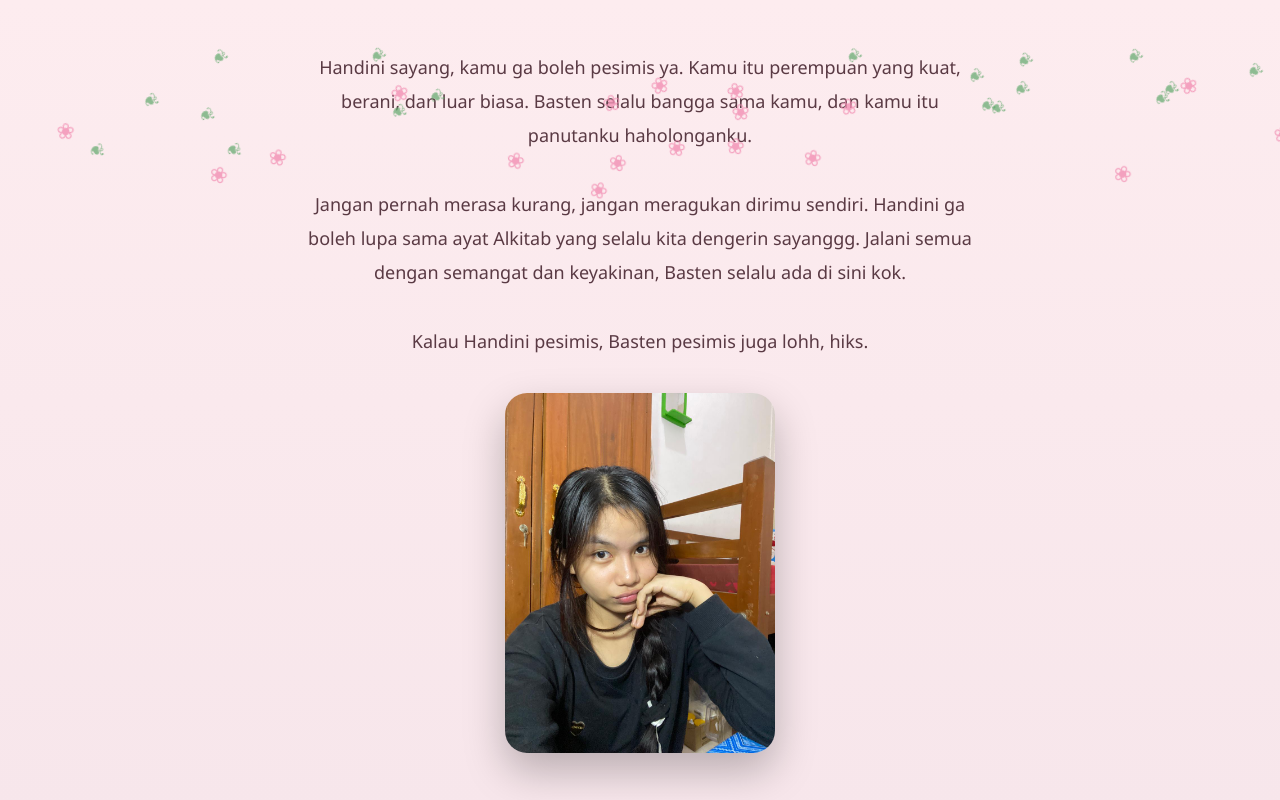
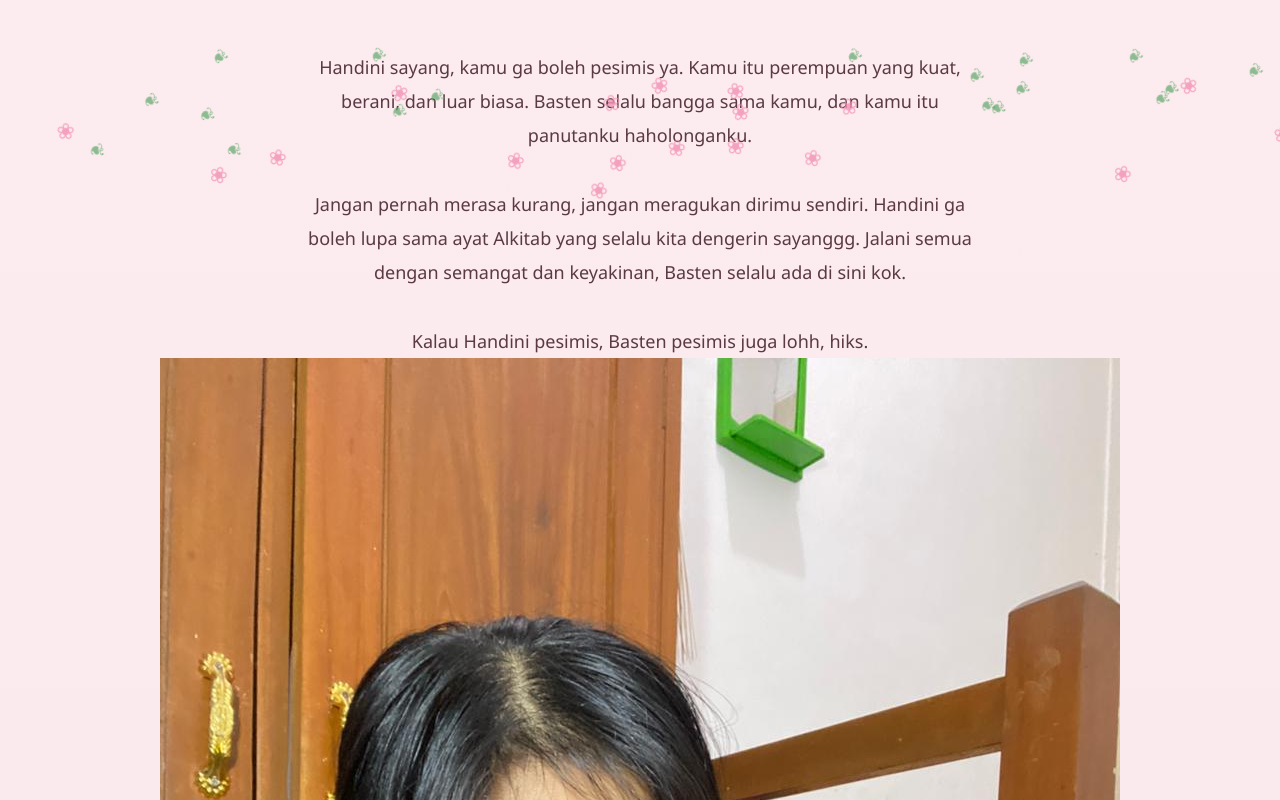
Before and after one commit to marcovanbastensimanjuntak-web/Handiniiiii, a plain HTML site: page index.html in a window 1280 px wide. Both pictures are taken after a click on the button "Klik di sini". Shown: the top 800 px of the page. Drawn offline with Linux system fonts and the light colour scheme.

Commit message:
Update index.html

```diff
--- a/index.html
+++ b/index.html
@@ -124,7 +124,7 @@ body {
         Kalau Handini pesimis, Basten pesimis juga lohh, hiks.
     </div>
 
-    <img src="foto.jpeg" alt="Handini" class="photo">
+   <img src="foto.jpeg" alt="Handini">
 </div>
 
 <audio id="music" loop>
```
